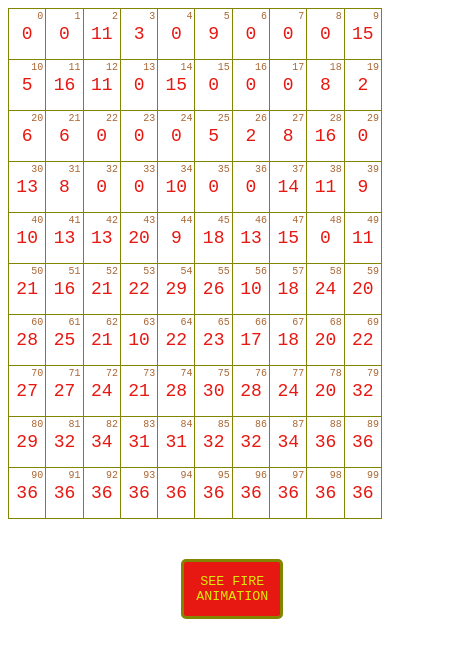
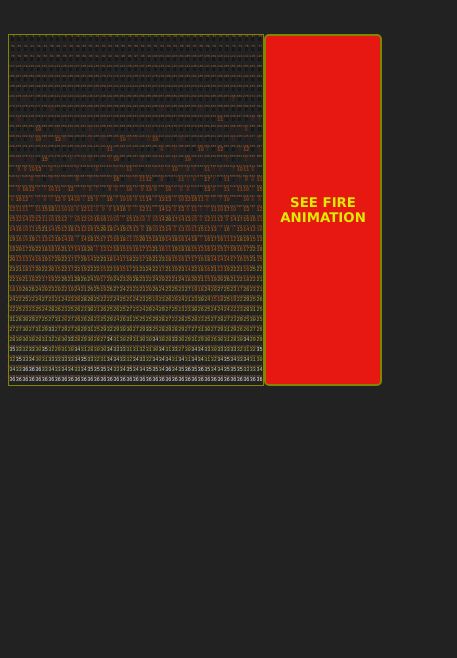
Before and after one commit to joao-gabriel-gois/doom-fire-js, a website built with webpack: page index.html in a window 390 px wide. Both pictures are taken after a click on the button "SEE DATA STRUCTURE". Shown: the whole page, 457 px wide, since content can reach past the window. Built offline with nearby package versions, Linux system fonts and the light colour scheme.

Commit message:
Finishing styles and presentation

```diff
--- a/index.html
+++ b/index.html
@@ -6,40 +6,47 @@
 </head>
 	<body>
 		<style>
+			body {
+				background-color:#222;
+			}
+			.doom-fire {
+				margin-top: 9%;
+				display: flex;
+		  	justify-content: center;
+  			align-items: bottom;
+			}
 			table {
 				border-collapse: collapse;
 				border: 1px solid rgb(130,133,0);
 			}
 			td {
-				width: 50px;
-				height: 50px;
-				border: 1px solid rgb(130,133,0);
+				width: 5px;
+				height: 5px;
+				border: none/*1px solid rgb(130,133,0)*/;
 				vertical-align:middle;
 				text-align: center;
 				font-family: monospace;
-				font-size:18px;
+				font-size:5px;
 				position: relative;
 				color: rgb(231, 24, 17);
 
 			}
 			.pixel-index {
-				font-size: 10px;
+				font-size: 3px;
 				display: inline-block;
 				position: absolute;
-				top:2px;
-				right:2px;
+				top:0px;
+				right:1px;
 				color:#a63;
 			}
 			button, button.active:hover {
-				font-family: monospace;
+				font-family: 'Verdana';
 				font-size:10pt;
+				font-weight: 600;
 				color: rgb(31, 7, 7);
 				background-color: rgb(183,183,47);
-				padding: 9pt;
-				margin: 3em 13em;
 				text-transform: uppercase;
-				transition: 360ms;
-				border: 3px solid rgb(130,133,0);
+				border: 2px solid rgb(130,133,0);
 				border-radius: 5px;
 			}
 			button.active, button:hover {
@@ -47,8 +54,10 @@
 				background-color: rgb(231, 24, 17);
 			}
 		</style>
-		<div id="fireCanvas"></div>
-		<button>See Data Structure</button>
+		<section class="doom-fire">
+			<div id="fireCanvas"></div>
+			<button>See Data Structure</button>
+		</section>
 		<script src="main.js"></script>
 	</body>
 <html>
--- a/js/modules/fire.js
+++ b/js/modules/fire.js
@@ -5,7 +5,7 @@ export default class Fire {
 		this.fireHeight = fireHeight;
 		this.fireCanvasArea = fireWidth * fireHeight;
 		this.fireCanvasElement = document.getElementById(fireCanvasElement);
-		this.fireCoolorsPalette = [
+		this.fireColorsPalette = [
 			{"r":7,"g":7,"b":7},{"r":31,"g":7,"b":7},{"r":47,"g":15,"b":7},{"r":71,"g":15,"b":7},{"r":87,"g":23,"b":7},
 			{"r":103,"g":31,"b":7},{"r":119,"g":31,"b":7},{"r":143,"g":39,"b":7},{"r":159,"g":47,"b":7}, {"r":175,"g":63,"b":7},
 			{"r":191,"g":71,"b":7},{"r":199,"g":71,"b":7},{"r":223,"g":79,"b":7},{"r":223,"g":87,"b":7}, {"r":223,"g":87,"b":7},{"r":215,"g":95,"b":7},{"r":215,"g":95,"b":7},{"r":215,"g":103,"b":15},{"r":207,"g":111,"b":15},
@@ -28,7 +28,7 @@ export default class Fire {
 	calculateFirePropagation(debug) {
 		for (let column = 0; column < this.fireWidth; column++) {
 			for (let row = 0; row < this.fireHeight; row++) {
-				const firePixelIndex = column + (this.fireWidth * row);// linear data struc(array), a full width moves 1 column down
+				const firePixelIndex = column + (this.fireWidth * row);// linear data struct(array), a full width moves 1 column down
 				this.updateFireIntensityPerPixel(firePixelIndex);
 			}
 		}
@@ -45,7 +45,7 @@ export default class Fire {
 		const bellowPixelIndex = currentPixelIndex + this.fireWidth;// same linear logic for moving through columns
 		if (bellowPixelIndex >= this.fireCanvasArea) return;
 
-		const decay = Math.round(Math.random() * 9);
+		const decay = Math.round(Math.random() * 3);
 		const bellowPixelFireIntensity = this.firePixelArray[bellowPixelIndex];
 		this.firePixelArray[currentPixelIndex] = (bellowPixelFireIntensity - decay) >= 0 ? bellowPixelFireIntensity - decay : 0;
 	}
@@ -68,14 +68,19 @@ export default class Fire {
 				const divPixelIndex = document.createElement('div');
 				const firePixelIndex = column + (this.fireWidth * rowIndex);
 				const fireIntensity = this.firePixelArray[firePixelIndex];
-				// inserting content and style for each cell (also to its index label)
+				// inserting content and style for each cell (also to its index label, for debug case)
+				const color = this.fireColorsPalette[fireIntensity];
+				const colorString = `rgb(${color.r}, ${color.g}, ${color.b})`;
 				if (debug) {
+					table.style.background = '#222';// 1/3 devil
 					divPixelIndex.classList.add('pixel-index');
 					divPixelIndex.innerText = firePixelIndex;
+					tableCell.style.width = '10px';
+					tableCell.style.height = '10px';
+					tableCell.style.color = colorString;
 					tableCell.innerText = fireIntensity;
 				} else {
-					const color = this.fireCoolorsPalette[fireIntensity];
-					const colorString = `rgb(${color.r}, ${color.g}, ${color.b})`;
+					table.background = '#fff';
 					tableCell.style.backgroundColor = colorString;
 				}
 				// rendering
@@ -86,6 +91,7 @@ export default class Fire {
 		});
 		this.fireCanvasElement.appendChild(table);
 	}
+
 	createFireSource() {
 		//loop to add/update values only for the last row
 		for (let column = 0; column <= this.fireWidth; column++) {
@@ -93,13 +99,15 @@ export default class Fire {
 			this.firePixelArray[lastLinePixelsIndex] = 36;
 		}
 	}
-	onClick() {
+
+	onClick(event) {
+		event.preventDefault();
 		this.btn.classList.toggle('active');
 		[...this.fireCanvasElement.children].forEach(child => {
 			child.remove();
 		});
 		this.btn.removeEventListener('click', this.onClick);
-		clearInterval(this.interval, 200)
+		clearInterval(this.interval, 200);
 		if (this.btn.classList.contains('active')) {
 			this.btn.innerText = 'see fire animation';
 			this.init(true);
@@ -108,6 +116,7 @@ export default class Fire {
 			this.init();
 		}
 	}
+
 	addTogleViewEvent() {
 		this.btn.addEventListener('click', this.onClick);
 	}
@@ -117,6 +126,6 @@ export default class Fire {
 		this.createFireDataStructure();
 		this.createFireSource();
 		this.calculateFirePropagation(debug);
-		this.interval = setInterval(() => this.calculateFirePropagation(debug), 200);
+		this.interval = setInterval(() => this.calculateFirePropagation(debug), 50);
 	}
 };
--- a/js/script.js
+++ b/js/script.js
@@ -1,4 +1,4 @@
 import Fire from './modules/fire.js';
 
-const fire = new Fire(10, 10, 'fireCanvas');
+const fire = new Fire(Math.round(innerWidth / 10), 35, 'fireCanvas');
 fire.init();
```
Also changed, not shown: main.js.
